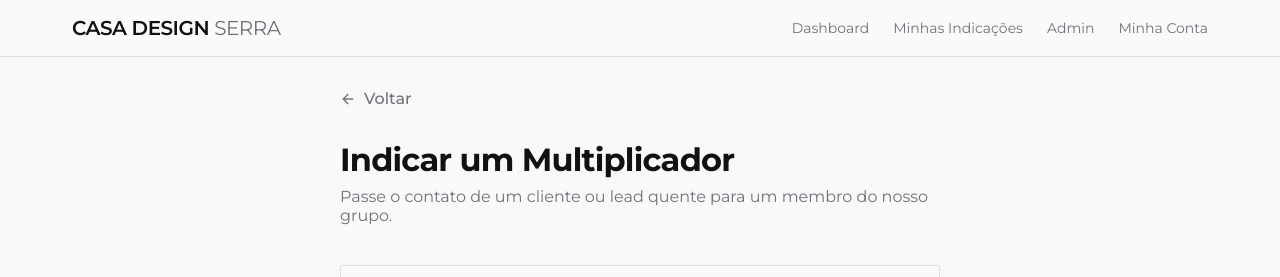
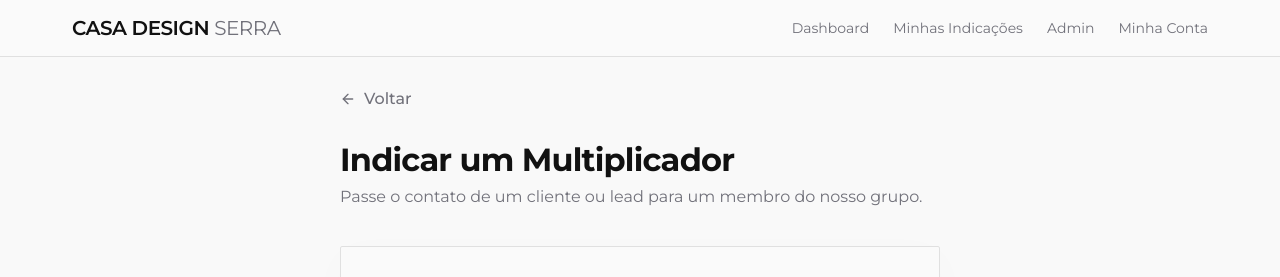
Before and after one commit to Conexaoarq/crm-casa-design-serra, a Next.js app: page /indicacao/nova in a window 1280 px wide. Shown: the top 277 px of the page. Built offline with nearby package versions, Linux system fonts and the light colour scheme; no server answers; the database is empty.

Commit message:
Remove 'quente' from referral page

```diff
--- a/app/indicacao/nova/page.tsx
+++ b/app/indicacao/nova/page.tsx
@@ -69,7 +69,7 @@ export default function NovaIndicacao() {
           Indicar um Multiplicador
         </h1>
         <p style={{ color: 'var(--muted-foreground)', marginBottom: '2.5rem' }}>
-          Passe o contato de um cliente ou lead quente para um membro do nosso grupo.
+          Passe o contato de um cliente ou lead para um membro do nosso grupo.
         </p>
 
         {error && (
```
